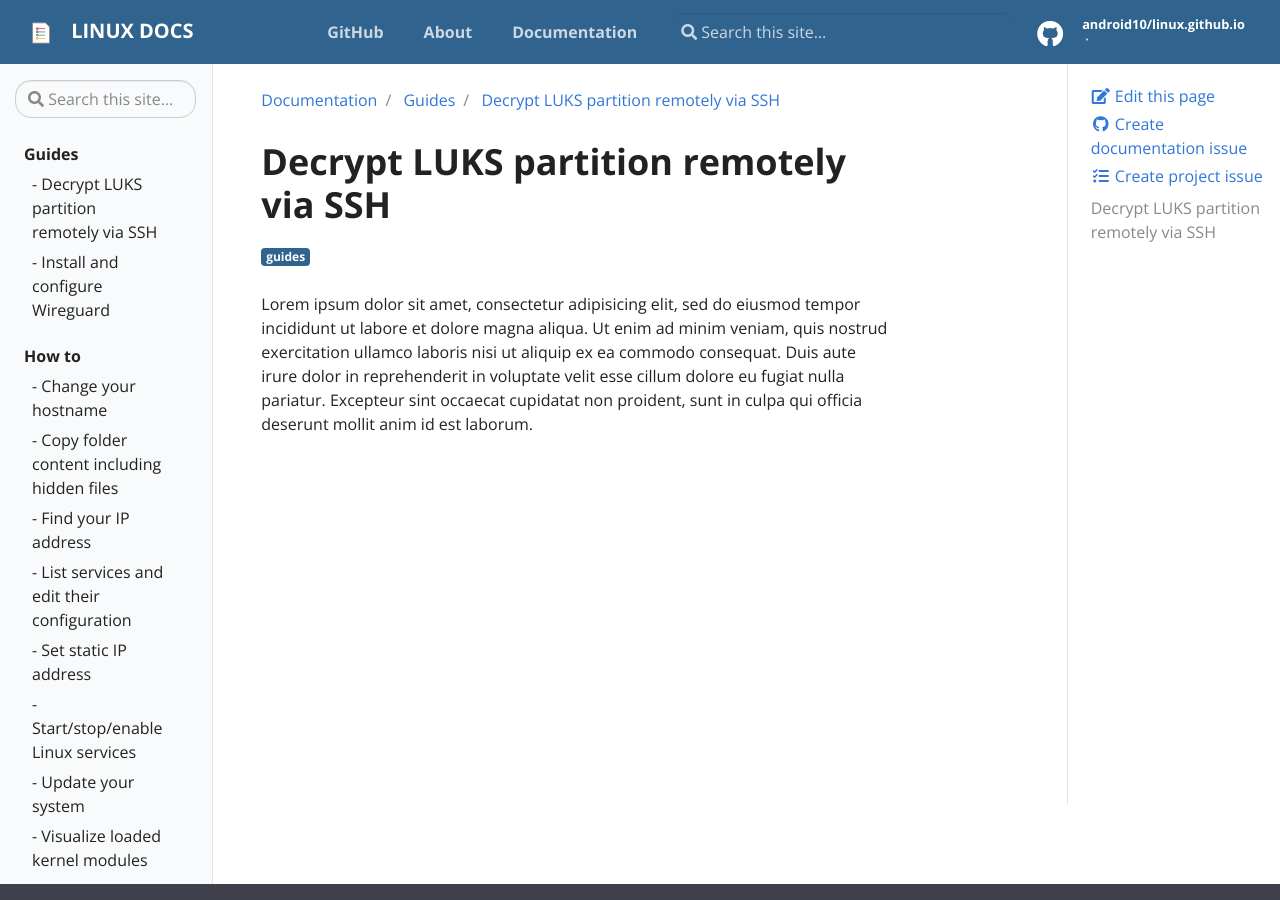
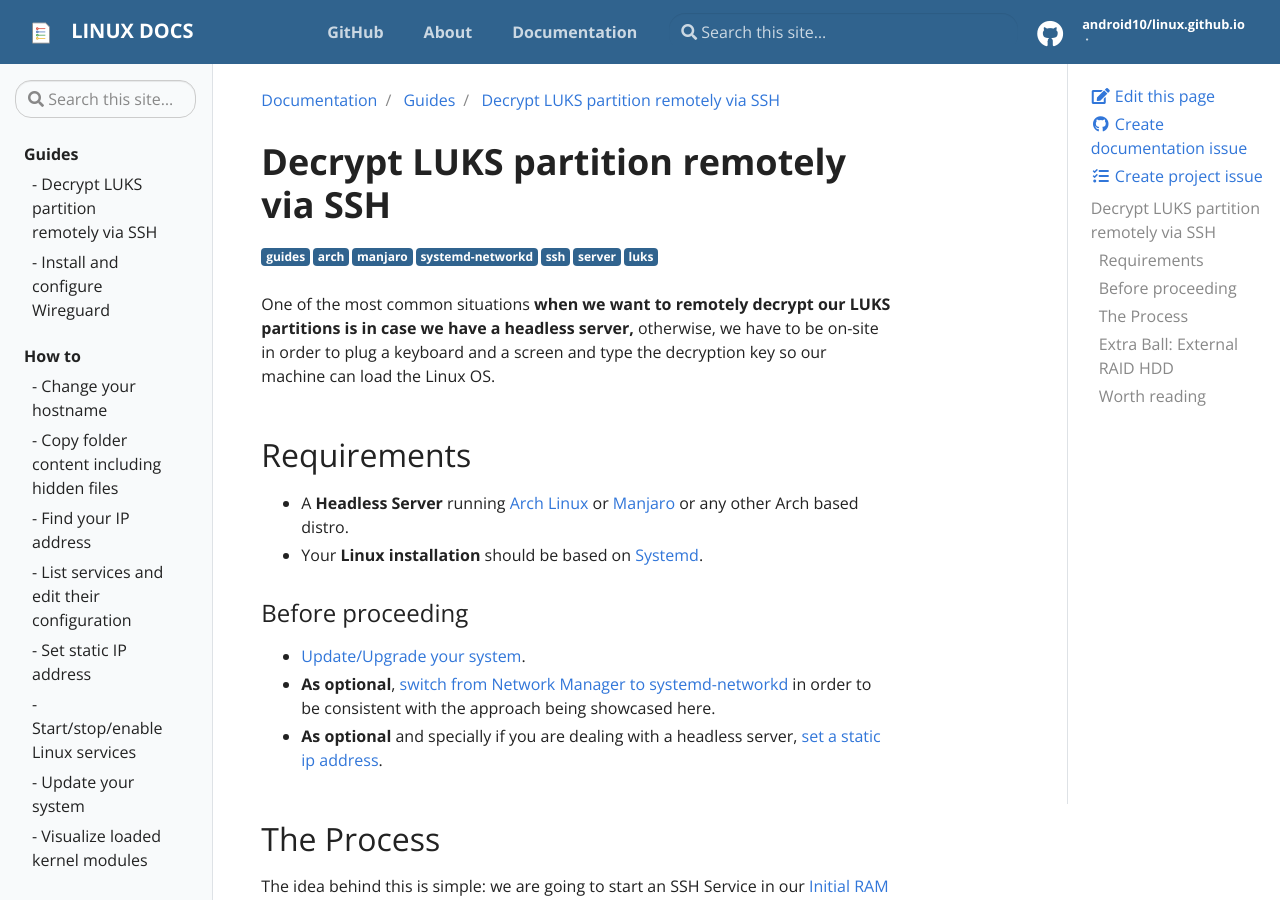
Before and after one commit to android10/linux.github.io, a Jekyll site: the page built from _docs/guides/decrypt-luks-partition-remotely-via-ssh.md, in a window 1280 px wide and 900 px high. Built offline with Jekyll 4.4.1, drawn with Linux system fonts in a browser that asks for light colours; some of the changed text lies outside the part shown.

Commit message:
ref: refactor existing content.

```diff
--- a/_docs/guides/decrypt-luks-partition-remotely-via-ssh.md
+++ b/_docs/guides/decrypt-luks-partition-remotely-via-ssh.md
@@ -1,10 +1,50 @@
 ---
 title:  Decrypt LUKS partition remotely via SSH
-description: In this guide, we are going to see how to decrypt remotely our LUKS partition via SSH by installing and setting up Dropbear SSH.
+description: In this guide, we are going to see how to decrypt remotely our LUKS partition via SSH by installing and setting up Tiny SSH.
 tags:
  - guides
+ - arch
+ - manjaro
+ - systemd-networkd
+ - ssh
+ - server
+ - luks
 ---
 
 # Decrypt LUKS partition remotely via SSH
 
-Lorem ipsum dolor sit amet, consectetur adipisicing elit, sed do eiusmod tempor incididunt ut labore et dolore magna aliqua. Ut enim ad minim veniam, quis nostrud exercitation ullamco laboris nisi ut aliquip ex ea commodo consequat. Duis aute irure dolor in reprehenderit in voluptate velit esse cillum dolore eu fugiat nulla pariatur. Excepteur sint occaecat cupidatat non proident, sunt in culpa qui officia deserunt mollit anim id est laborum.
+One of the most common situations **when we want to remotely decrypt our LUKS partitions is in case we have a headless server,** otherwise, we have to be on-site in order to plug a keyboard and a screen and type the decryption key so our machine can load the Linux OS.
+
+## Requirements
+
+ - A **Headless Server** running [Arch Linux](https://archlinux.org/){:target="_blank"} or [Manjaro](https://manjaro.org/){:target="_blank"} or any other Arch based distro.
+ - Your **Linux installation** should be based on [Systemd](https://wiki.archlinux.org/title/Systemd){:target="_blank"}.
+
+### Before proceeding
+
+ - [Update/Upgrade your system](../how-to/update-your-system).
+ - **As optional**, [switch from Network Manager to systemd-networkd](../how-to/switch-from-network-manager-to-systemd-networkd) in order to be consistent with the approach being showcased here.
+ - **As optional** and specially if you are dealing with a headless server, [set a static ip address](../how-to/set-static-ip-address).
+
+## The Process
+
+The idea behind this is simple: we are going to start an SSH Service in our [Initial RAM Disk](https://en.wikipedia.org/wiki/Initial_ramdisk){:target="_blank"} via [mkinitcpio](https://wiki.archlinux.org/title/Mkinitcpio){:target="_blank"}
+
+
+
+
+For my desktop/laptos machines I use Network Manager for handling connections but I would recommend you use systemd-networkd if your system is based on systemd as bla bla bla, in order to make the process easier. Also for this use case scenario, you want to use a static ip address too.
+
+
+## Extra Ball: External RAID HDD
+
+If we are dealing with a headless server, it is very likely that we have an external RAID HDD plugged in to our server so...
+
+ - TODO
+
+## Worth reading
+
+Last but not least, **if you are interested in how things work under the hood,** I leave here a bunch of useful concepts/articles/links:
+
+ - Hello
+ - Hello
```
Also changed, not shown: _docs/how-to/set-static-ip-address.md (+4 -2 lines).
